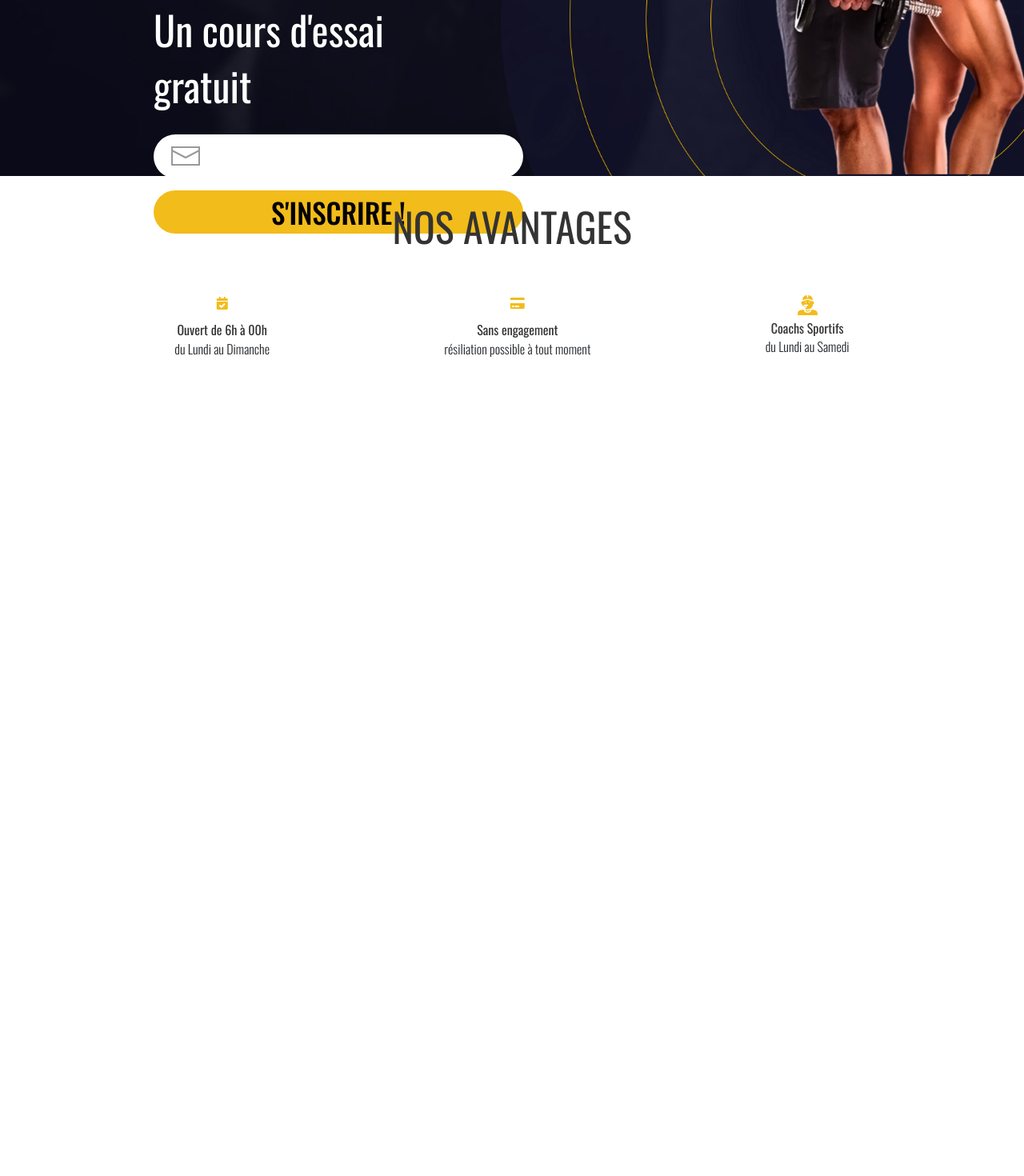
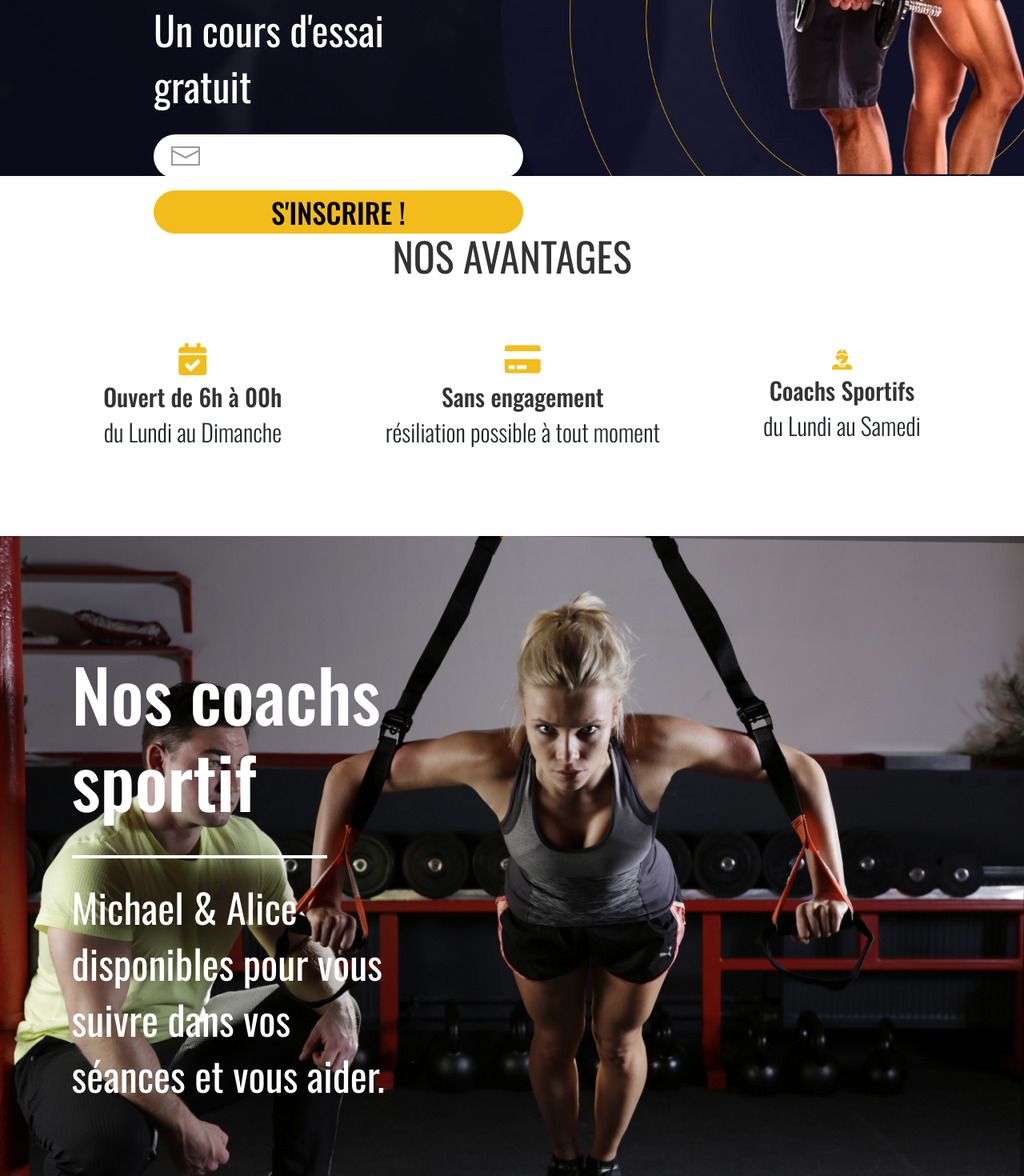
Before and after one commit to ToscaGitHub/paradise-fitness, a PHP site: page / in a window 1280 px wide. Shown: the part 580-2050 px from the top of the page at 80% size. Before the commit the page ends 1026 px from the top, so only its background shows below. Run offline with PHP 8.4, Linux system fonts and the light colour scheme; some libraries are stand-ins or nearby versions.

Commit message:
seventh maj

```diff
--- a/css/style.css
+++ b/css/style.css
@@ -284,7 +284,7 @@ body {
 
     text-align: center;
 
-    height: 275px;
+    height: 450px;
 
     background: white;
 
@@ -295,7 +295,8 @@ body {
     font-family: 'Oswald', sans-serif;
     font-size: 50px;
 
-    margin-bottom: 50px;
+    margin-top: -25px;
+    margin-bottom: 75px;
 
 }
 
@@ -304,52 +305,18 @@ body {
 
     display: flex;
     justify-content: space-evenly;
+    align-items: center;
 
-}
-
-.info1 {
-
-    transition: all 0.2s ease-in-out;
-
-}
-
-.info1:hover {
-
-    transform: scale(1.3);
-
-}
-
-.info2 {
-
-    transition: all 0.2s ease-in-out;
-
-}
-
-.info2:hover {
-
-    transform: scale(1.3);
-
-}
-
-.info3 {
-
-    transition: all 0.2s ease-in-out;
-
-}
-
-.info3:hover {
-
-    transform: scale(1.3);
 
 }
 
 .advantages i {
 
-    width: 25px;
-    height: 25px;
+    font-size: 40px;
 
     color: #F2BC1B;
 
+    text-align: center;
 }
 
 .advantages img {
@@ -363,6 +330,8 @@ body {
 .advantages h5 {
 
     font-family: 'Oswald', sans-serif;
+    font-size: 30px;
+    font-weight: 500;
 
     margin-top: 5px;
     margin-bottom: 0px;
@@ -373,8 +342,76 @@ body {
 
     font-family: 'Oswald', sans-serif;
     font-weight: 300;
+    font-size: 30px;
 
     margin-top: 0px;
 
+}
+
+
+
+
+
+
+
+
+
+.coachPart {
+
+    background-image: url('../images/background2.png');
+    background-size: cover;
+    background-repeat: no-repeat;
+
+    height: 100vh;
+
+    display: flex;
+    align-items: center;
 
 }
+
+
+.coachText {
+
+    width: 32vw;
+
+    margin-left: 7vw;
+    margin-top: 70px;
+
+    display: flex;
+    align-content: center;
+
+    flex-direction: column;
+
+}
+
+
+.coachText h1 {
+
+    color: #ffffff;
+
+    font-family: 'Oswald', sans-serif;
+    font-size: 90px;
+    font-weight: 500;
+
+}
+
+.coachText hr {
+
+    border: 2px solid #ffffff;
+    width: 319px;
+
+    opacity: 1;
+
+}
+
+.coachText h3 {
+
+    color: #ffffff;
+
+    font-family: 'Oswald', sans-serif;
+    font-size: 50px;
+    font-weight: 400;
+
+    margin-top: 5px;
+
+}
--- a/index.php
+++ b/index.php
@@ -73,5 +73,31 @@
 
 </div>
 
+<div class="coachPart">
+
+    <div class="coachText">
+
+        <h1 class="uk-animation-slide-bottom-small">Nos coachs sportif</h1>
+        <hr>
+        <h3 class="uk-animation-slide-top-small">Michael & Alice disponibles pour vous suivre dans vos séances et vous aider.</h3>
+
+    </div>
+
+</div>
+
+<div>
+
+
+
+
+
+
+
+
+</div>
+
+
+
+
 
 <?php require_once("includes/footer.inc.php"); ?>
```
Also changed, not shown: images/background2.png (added).
